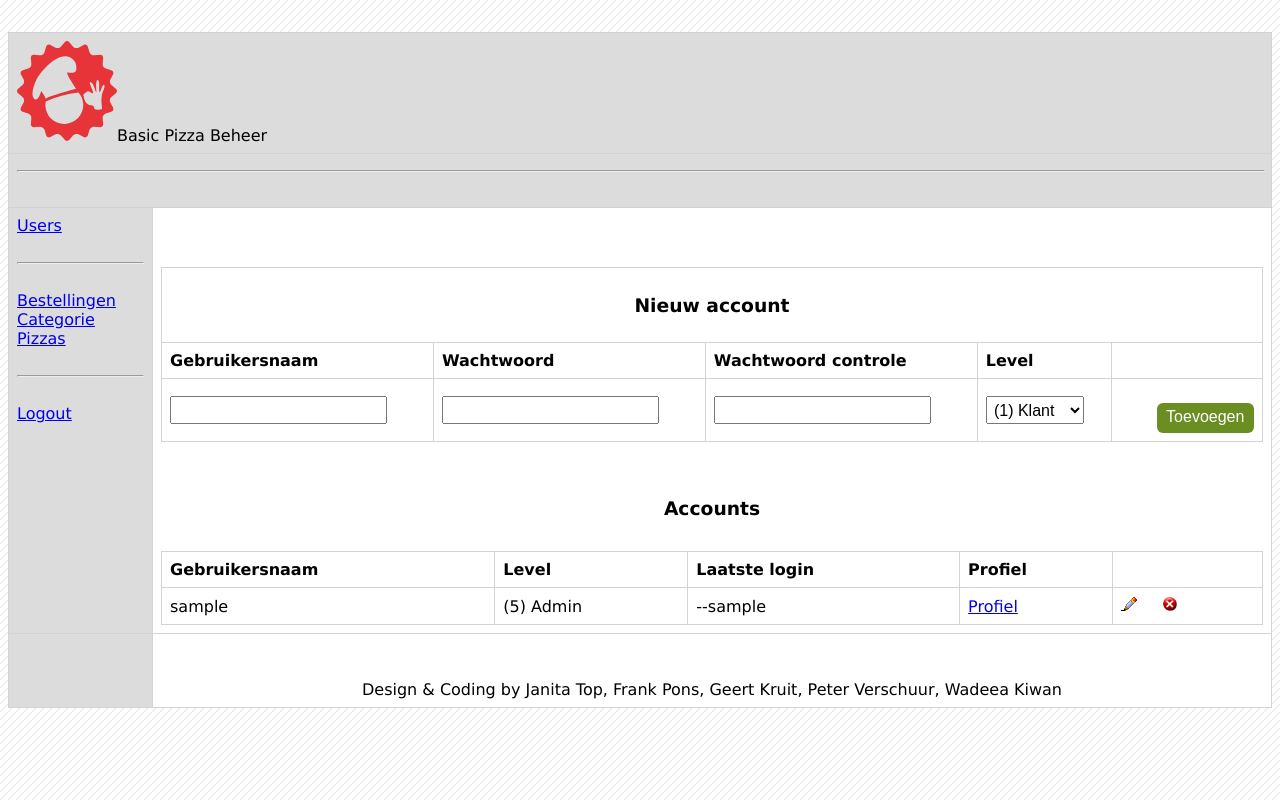
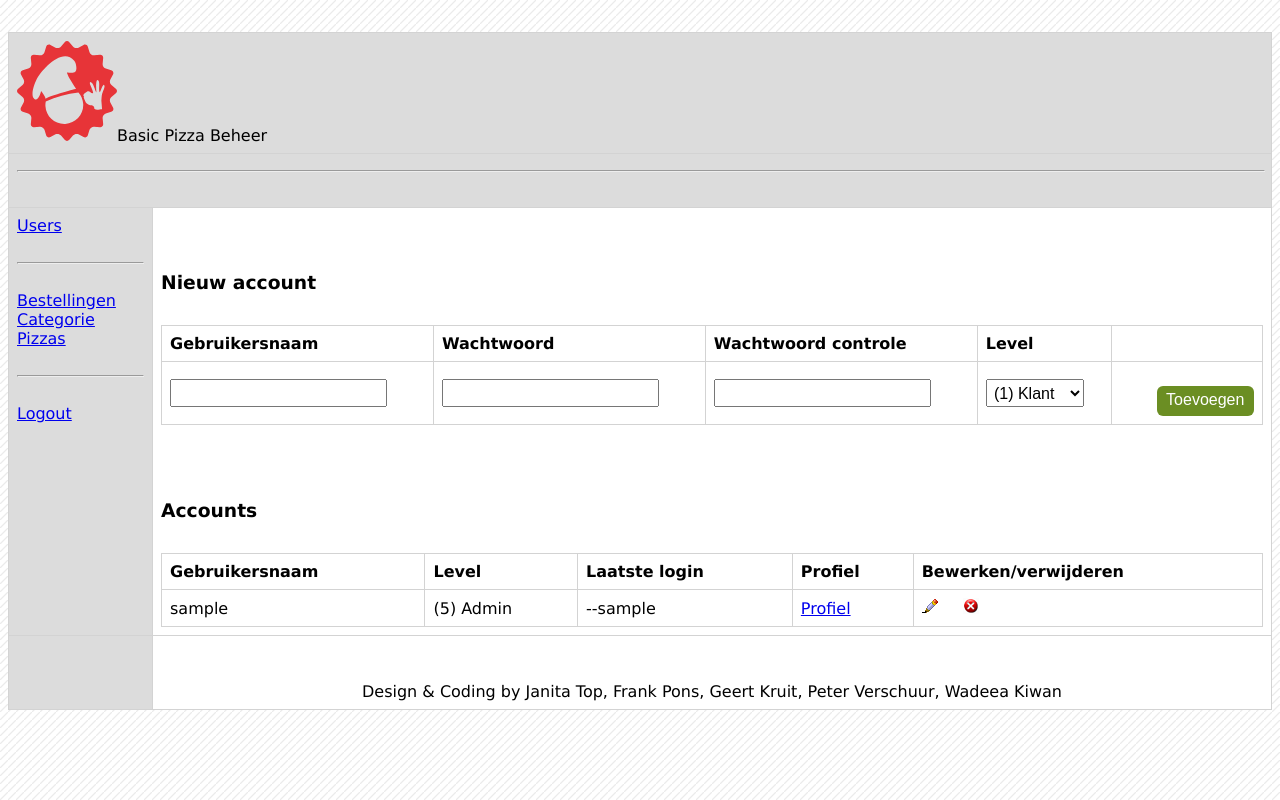
Before and after one commit to WadeeaKiwan/basicpizza, a PHP site: page /cms/index.php?p=admin_users in a window 1280 px wide. Run offline with PHP 8.4, Linux system fonts and the light colour scheme; the visitor is signed in with stand-in values (Sample User, id 1); tables that the repository leaves empty or names only in its code hold one stand-in row (values such as "Sample post"); data that the repository does not hold is empty; a stand-in replaces the project's code that opens the database connection.

Commit message:
meer admin html stuff

```diff
--- a/cms/pages/admin_users.php
+++ b/cms/pages/admin_users.php
@@ -89,16 +89,13 @@ if (isset($_SESSION['level']) AND $_SESSION['level']>=5)
 				$rs_select_user= mysql_query("SELECT * FROM users WHERE user_id=".$user_id);
 				$row_user= mysql_fetch_array($rs_select_user);
 ?>
+	<h3>Account wijzigen van: <?PHP echo $row_user['user_login']?></h3>
 	<table>
 		<tr>
-			<td colspan="5" align="center"><h3>Account wijzigen van: <?PHP echo $row_user['user_login']?>.</h3></td>
-		</tr>
-		<tr>
-			<td><strong>Gebruikersnaam</strong></td>
-			<td><strong>Wachtwoord</strong></td>
-			<td><strong>Wachtwoord controle</strong></td>
-			<td><strong>Level</strong></td>
-			<td>&nbsp;</td>
+			<th>Gebruikersnaam</th>
+			<th>Wachtwoord</th>
+			<th>Wachtwoord controle</th>
+			<th>Level</th>
 		</tr>
 		<tr>
 			<form name="change_pass" method="post" action="?p=<?PHP echo $p?>&i=edit_user&ii=change&user_id=<?PHP echo $row_user['user_id']?>" onsubmit="return checkform_change_pass('change_pass')">
@@ -161,31 +158,16 @@ if (isset($_SESSION['level']) AND $_SESSION['level']>=5)
 				$rs_select_profile= mysql_query("SELECT * FROM user_profiles WHERE user_id=".$user_id);
 				$row_profile= mysql_fetch_array($rs_select_profile);
 ?>
-	<table width="35%" border="0" align="center">
-		<tr>
-			<td align="center"><u><h3>Persoonlijk profiel bewerken van: <?PHP echo $naam?>.</h3></u></td>
-		</tr>
-		<tr>
-			<td align="center" valign="top">
-				<a href="?p=<?PHP echo $p?>">Terug.</a>
-			</td>
-		</tr>
-		<tr>
-			<td colspan="2"><hr width="100%"></hr></td>
-		</tr>
-	</table>
 
-	</br>
+	<h3>Persoonlijk profiel bewerken van: <?PHP echo $naam?>.</h3>
 
+	<a class="wijzigen" href="?p=<?PHP echo $p?>">Ga terug</a>
+
+	<form name="update_profile" method="post" action="?p=<?PHP echo $p?>&i=<?PHP echo $i?>&ii=update_profile&user_id=<?PHP echo $user_id?>" onsubmit="return checkform_update_profile('update_profile')">
 		<table>
 			<tr>
+				<td>Aanhef *</td>
 				<td>
-				<form name="update_profile" method="post" action="?p=<?PHP echo $p?>&i=<?PHP echo $i?>&ii=update_profile&user_id=<?PHP echo $user_id?>" onsubmit="return checkform_update_profile('update_profile')">
-					<table width="100%" border="0" align="center">
-						<tr>
-							<td align="right" width="5%">*</td>
-							<td align="left" width="35%">Aanhef</td>
-							<td align="left" width="60%">
 					<p>
 					<?PHP
 					if ($row_profile['aanhef']=="Mevr.")
@@ -206,55 +188,37 @@ if (isset($_SESSION['level']) AND $_SESSION['level']>=5)
 				</td>
 			</tr>
 			<tr>
-							<td align="right">*</td>
-							<td align="left">Voornaam</td>
-							<td align="left"><input name="voornaam" type="text" id="voornaam" size="25" maxlength="25" value="<?PHP echo $row_profile['voornaam']?>" /></td>
+				<td>Voornaam *</td>
+				<td><input name="voornaam" type="text" id="voornaam" size="25" maxlength="25" value="<?PHP echo $row_profile['voornaam']?>" /></td>
 			</tr>
 			<tr>
-							<td align="right">*</td>
-							<td align="left">Achternaam</td>
-							<td align="left"><input name="achternaam" type="text" id="achternaam" size="25" maxlength="25" value="<?PHP echo $row_profile['achternaam']?>" /></td>
+				<td>Achternaam *</td>
+				<td><input name="achternaam" type="text" id="achternaam" size="25" maxlength="25" value="<?PHP echo $row_profile['achternaam']?>" /></td>
 			</tr>
 			<tr>
-							<td align="right">*</td>
-							<td align="left">Straatnaam</td>
-							<td align="left"><input name="straat" type="text" id="straat" size="25" maxlength="25" value="<?PHP echo $row_profile['straat']?>" /></td>
+				<td>Straatnaam *</td>
+				<td><input name="straat" type="text" id="straat" size="25" maxlength="25" value="<?PHP echo $row_profile['straat']?>" /></td>
 			</tr>
 			<tr>
-							<td align="right">*</td>
-							<td align="left">Huisnummer</td>
-							<td align="left"><input name="huisnummer" type="text" id="huisnummer" size="10" maxlength="10" value="<?PHP echo $row_profile['huisnummer']?>" /></td>
+				<td>Huisnummer *</td>
+				<td><input name="huisnummer" type="text" id="huisnummer" size="10" maxlength="10" value="<?PHP echo $row_profile['huisnummer']?>" /></td>
 			</tr>
 			<tr>
-							<td align="right">*</td>
-							<td align="left">Postcode</td>
-							<td align="left"><input name="postcode" type="text" id="postcode" size="10" maxlength="10" value="<?PHP echo $row_profile['postcode']?>" /></td>
+				<td>Postcode *</td>
+				<td><input name="postcode" type="text" id="postcode" size="10" maxlength="10" value="<?PHP echo $row_profile['postcode']?>" /></td>
 			</tr>
 			<tr>
-							<td align="right">*</td>
-							<td align="left">Woonplaats</td>
-							<td align="left"><input name="woonplaats" type="text" id="woonplaats" size="25" maxlength="25" value="<?PHP echo $row_profile['woonplaats']?>" /></td>
+				<td>Woonplaats *</td>
+				<td><input name="woonplaats" type="text" id="woonplaats" size="25" maxlength="25" value="<?PHP echo $row_profile['woonplaats']?>" /></td>
 			</tr>
 			<tr>
-							<td align="right">*</td>
-							<td align="left">Telefoon</td>
-							<td align="left"><input name="telefoonnummer" type="text" id="telefoonnummer" size="15" maxlength="15" value="<?PHP echo $row_profile['telefoonnummer']?>" /></td>
-						</tr>
-						<tr>
-							<td colspan="3">&nbsp;</td>
-						</tr>
-						<tr>
-							<td colspan="3">
-								<div align="center">
-								<input type="submit" name="Submit" value="Opslaan" />
-								</div>
-							</td>
+				<td>Telefoon *</td>
+				<td><input name="telefoonnummer" type="text" id="telefoonnummer" size="15" maxlength="15" value="<?PHP echo $row_profile['telefoonnummer']?>" /></td>
 			</tr>
 		</table>
+		<input type="submit" name="Submit" value="Opslaan" />
 	</form>
-			</td>
-		</tr>
-	</table>
+
 <?PHP
 			}
 		}
@@ -262,16 +226,14 @@ if (isset($_SESSION['level']) AND $_SESSION['level']>=5)
 		else
 		{
 ?>
+	<h3>Nieuw account</h3>
 	<table>
 		<tr>
-			<td colspan="5" align="center"><h3>Nieuw account</h3></td>
-		</tr>
-		<tr>
-			<td><strong>Gebruikersnaam</strong></td>
-			<td><strong>Wachtwoord</strong></td>
-			<td><strong>Wachtwoord controle</strong></td>
-			<td><strong>Level</strong></td>
-			<td>&nbsp;</td>
+			<th>Gebruikersnaam</th>
+			<th>Wachtwoord</th>
+			<th>Wachtwoord controle</th>
+			<th>Level</th>
+			<th>&nbsp;</th>
 		</tr>
 		<tr>
 			<form name="create_user" action="?p=<?PHP echo $p?>&i=add" method="post" onsubmit="return checkform_create_user('create_user')">
@@ -291,16 +253,16 @@ if (isset($_SESSION['level']) AND $_SESSION['level']>=5)
 	<br /><br />
 <?PHP
 ?>
-	<div align="center">
+
 	<h3>Accounts</h3>
-	</div>
-	<table width="75%" border="1" cellspacing="0">
+
+	<table>
 		<tr>
-			<td class="custom_bgcollor"><strong>Gebruikersnaam</strong></td>
-			<td class="custom_bgcollor"><strong>Level</strong></td>
-			<td class="custom_bgcollor"><strong>Laatste login</strong></td>
-			<td class="custom_bgcollor"><strong>Profiel</strong></td>
-			<td class="custom_bgcollor"><strong>&nbsp;</strong></td>
+			<th>Gebruikersnaam</th>
+			<th>Level</th>
+			<th>Laatste login</th>
+			<th>Profiel</th>
+			<th>Bewerken/verwijderen</th>
 		</tr>
 <?PHP
 			$rs_select_users= mysql_query("SELECT * FROM `users` WHERE user_level<=".$_SESSION['level']." ORDER BY user_level DESC, user_lastlogin DESC");
--- a/css/main.css
+++ b/css/main.css
@@ -305,4 +305,10 @@ footer {
 .cms h1, .cms h2{
 	font-family: Verdana, sans-serif;
 	color: black;
+	margin-top: 0;
 }
+
+.cms h3{
+	text-align: left;
+	padding-top: 1em;
+}
```
Also changed, not shown: cms/pages/admin_bestellingen.php (+22 -42 lines), cms/pages/admin_cats.php (+6 -12 lines), cms/pages/admin_pizzas.php (+7 -8 lines). Lines whose indentation alone changed are shown as unchanged.
